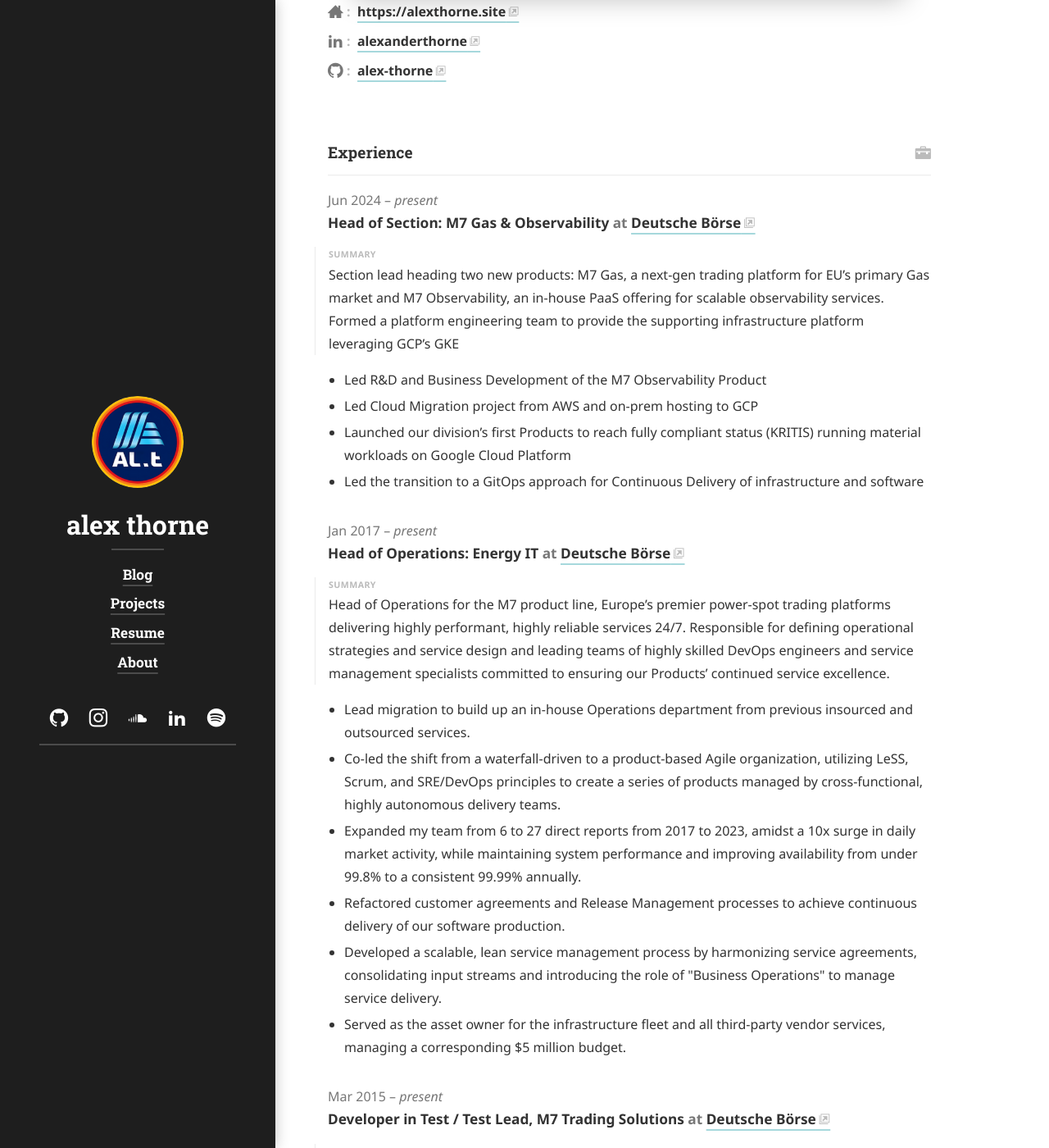
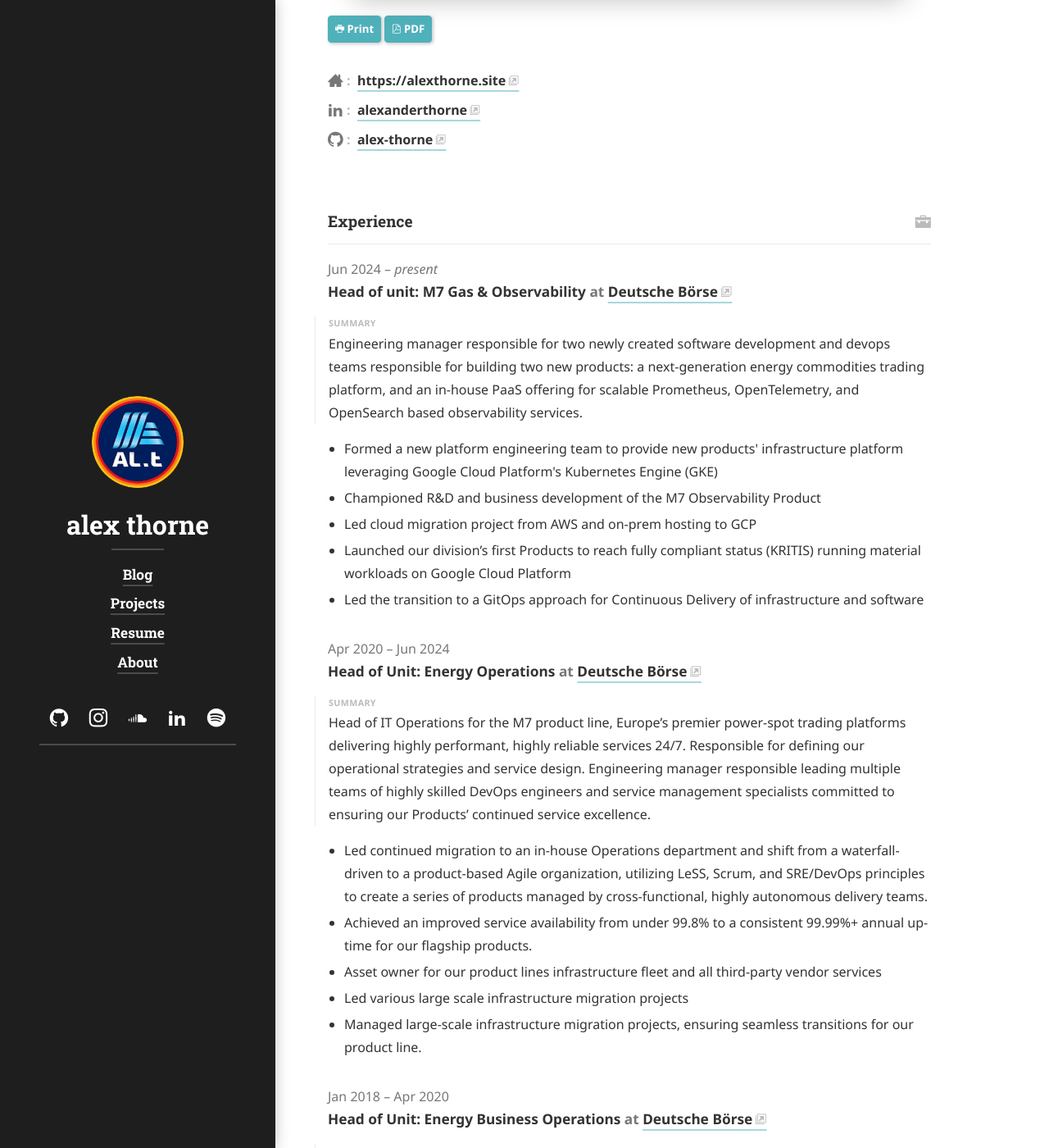
Before and after one commit to alex-thorne/blog, a Jekyll site: the page built from resume.md, in a window 1280 px wide and 1400 px high, scrolled down 528 px. Shown: the whole window at 82% size. Built offline with Jekyll 4.4.1, drawn with Linux system fonts in a browser that asks for light colours; cached includes are drawn as plain includes; nearby versions of some CDN libraries; some web fonts are replaced; library files that are not in the unit come from our copies; some of the changed text lies outside the part shown.

Commit message:
Feb25 resume updates

```diff
--- a/_data/resume.yml
+++ b/_data/resume.yml
@@ -9,12 +9,12 @@ basics:
 #  phone: ""
   website: "https://alexthorne.site"
   summary: >
-    For the last ten years I’ve committed myself to leading my Product line’s IT Operations to success.
+    For the last ten years I’ve committed myself to the Energy M7 Product Line of Deutsche Börse and our continued aim to deliver best-in-class commodities trading platforms via true agile software development methodologies and everything-as-code driven infrastructure and delivery systems.
     I’m a process specialist with a continued record of establishing efficient, sustainable process areas and highly performant teams.
     I’m an experienced leader adept at cultivating effective team dynamics and healthy organizations.
     I’m a seasoned communications expert with experience in developing and conveying strategy.
     I’m committed to service excellence and delivering phenomenal customer care.
-    And I’m a dedicated team member with a strong sense of ownership.
+    And I’m a dedicated team member with a strong sense of ownership willingess to do whatever it takes to help my teams meet their goals.
   # location:
   #   address: ""
   #   postalCode: ""
@@ -30,44 +30,86 @@ basics:
       url: "https://github.com/alex-thorne"
 work:
   - company: "Deutsche Börse"
-    position: "Head of Section: M7 Gas & Observability"
+    position: "Head of unit: M7 Gas & Observability"
     website: "https://deutsche-boerse.com/dbg-en/"
     startDate: "2024-06-01"
     endDate: ""
     summary: >
-      Section lead heading two new products: M7 Gas, a next-gen trading platform for EU’s primary Gas market and M7 Observability, an in-house PaaS offering for scalable observability services. Formed a platform engineering team to provide the supporting infrastructure platform leveraging GCP’s GKE
+      Engineering manager responsible for two newly created software development and devops teams responsible for building two new products: a next-generation energy commodities trading platform, and an in-house PaaS offering for scalable Prometheus, OpenTelemetry, and OpenSearch based observability services.
     highlights:
-        - Led R&D and Business Development of the M7 Observability Product
-        - Led Cloud Migration project from AWS and on-prem hosting to GCP
+        - Formed a new platform engineering team to provide new products' infrastructure platform leveraging Google Cloud Platform's Kubernetes Engine (GKE)
+        - Championed R&D and business development of the M7 Observability Product
+        - Led cloud migration project from AWS and on-prem hosting to GCP
         - Launched our division’s first Products to reach fully compliant status (KRITIS) running material workloads on Google Cloud Platform
         - Led the transition to a GitOps approach for Continuous Delivery of infrastructure and software
 
   - company: "Deutsche Börse"
-    position: "Head of Operations: Energy IT"
+    position: "Head of Unit: Energy Operations"
     website: "https://deutsche-boerse.com/dbg-en/"
-    startDate: "2017-01-01"
-    endDate: ""
+    startDate: "2020-04-01"
+    endDate: "2024-06-01"
     summary: >
-      Head of Operations for the M7 product line, Europe's premier power-spot trading platforms delivering highly performant, highly reliable services 24/7. Responsible for defining operational strategies and service design and  leading teams of highly skilled DevOps engineers and service management specialists committed to ensuring our Products’ continued service excellence.
+      Head of IT Operations for the M7 product line, Europe’s premier power-spot trading platforms delivering highly performant, highly reliable services 24/7. Responsible for defining our operational strategies and service design. Engineering manager responsible leading multiple teams of highly skilled DevOps engineers and service management specialists committed to ensuring our Products’ continued service excellence.
     highlights:
-        - Lead migration to build up an in-house Operations department from previous insourced and outsourced services.
-        - Co-led the shift from a waterfall-driven to a product-based Agile organization, utilizing LeSS, Scrum, and SRE/DevOps principles to create a series of products managed by cross-functional, highly autonomous delivery teams.
-        - Expanded my team from 6 to 27 direct reports from 2017 to 2023, amidst a 10x surge in daily market activity, while maintaining system performance and improving availability from under 99.8% to a consistent 99.99% annually.
-        - Refactored customer agreements and Release Management processes to achieve continuous delivery of our software production.
-        - Developed a scalable, lean service management process by harmonizing service agreements, consolidating input streams and introducing the role of "Business Operations" to manage service delivery.
-        - Served as the asset owner for the infrastructure fleet and all third-party vendor services, managing a corresponding $5 million budget.
+        - Led continued migration to an in-house Operations department and shift from a waterfall-driven to a product-based Agile organization, utilizing LeSS, Scrum, and SRE/DevOps principles to create a series of products managed by cross-functional, highly autonomous delivery teams.
+        - Achieved an improved service availability from under 99.8% to a consistent 99.99%+ annual up-time for our flagship products.
+        - Asset owner for our product lines infrastructure fleet and all third-party vendor services
+        - Led various large scale infrastructure migration projects
+        - Managed large-scale infrastructure migration projects, ensuring seamless transitions for our product line.
 
   - company: "Deutsche Börse"
-    position: "Developer in Test / Test Lead, M7 Trading Solutions"
+    position: "Head of Unit: Energy Business Operations"
+    website: "https://deutsche-boerse.com/dbg-en/"
+    startDate: "2018-01-01"
+    endDate: "2020-04-01"
+    summary: >
+      Head of the newly formed Energy Business Operations team, leading the migration to an in-house agile product-focused IT operations department from previous insourced and outsourced services.
+    highlights:
+        - Developed a scalable, lean service management process by harmonizing service agreements, consolidating input streams and introducing the role of "Business Operations" to manage service delivery.
+        - Championed the migration from various issue management and customer-relationship management systems to a consolidated Jira Service Desk and Jira Software platform.
+        - Refactored customer agreements and Release Management processes to achieve continuous delivery of our software to production.
+
+  - company: "Deutsche Börse"
+    position: "DevOps Engineer, Service Implementation"
+    website: "https://deutsche-boerse.com/dbg-en/"
+    startDate: "2016-10-01"
+    endDate: "2018-01-01"
+    summary: >
+      Member of the Service Implementation team, supporting transition of software development projects to release to customer.
+    highlights:
+        -  Planned and coordinated systems integration requirements for customer acceptance testing and production release of large scale software development projects for Deutsche Boerse's M7 Energy products
+        - Supported migration to an IaC delivery approach using Ansible & Jenkins for our full product line, ensuring seamless failover and zero-downtime production deployments.
+        - Led business and functional analysis to determine non-functional product requirements including backup, recovery, and data archiving; seamless failover and zero-downtime production deployments.
+        - Responsible for disaster recovery planning and testing
+
+  - company: "Deutsche Börse"
+    position: "Software Development Engineer in Test"
     website: "https://deutsche-boerse.com/dbg-en/"
     startDate: "2015-03-01"
-    endDate: ""
+    endDate: "2016-10-01"
     summary: >
       Responsible for test automation, development and maintenance of test tools, test planning, test management and coordination, non-functional systems testing, networking and systems administration, integration and deployment processes.
     highlights:
-        - Main contributor to our department’s first fully automated GUI test suite (Selenium WebDriver for Java)
-        - Built and maintained a series of VirtualBox images to allow for local testing by our test team
-        - Lead initiative for adoption of Cucumber as an test modeling approach for QA and Customer UAT
+        - Developed and maintained test automation suite using Selenium WebDriver for Java.
+        - Created test tools for our development teams, including test environment virtualization and its deployment automation.
+        - Responsible for test planning and coordination of both feature and non-functional, technical systems testing for multiple large scale release projects.
+        - Supported development & maintenance of continuous integration and delivery processes for software development projects.
+
+  - company: "Apple, Inc."
+    position: "Hardware & Software Technician"
+    website: "https://apple.com"
+    startDate: "2011-10-01"
+    endDate: "2014-04-01"
+    summary: >
+      Senior technician responsible service and support for Apple hardware devices and OSX & iOS softwares. Service management process specialist responsible for developing and streamlining service strategies. Hardware repair technician certified for all Apple hardware products. Mentored and assisted team members in advanced troubleshooting and diagnostics.
+
+  - company: "Carl Zeiss Meditec"
+    position: "Clinical Test Specialist"
+    website: "https://apple.com"
+    startDate: "2011-10-01"
+    endDate: "2014-04-01"
+    summary: >
+      Quality Assurance team member responsible for end of factory line testing of new, flagship retinal imaging device: Cirrus OTC. Redeveloped QA factory testing module. Tracked and analyzed test program data and presented program results to quality control meetings.
 
 volunteer:
   - organization: "The Nature And Biodiversity Conservation Union Germany"
@@ -88,6 +130,30 @@ education:
 #      - ""
 
 skills:
+  - name: "Agile software development methodologies"
+    level: "Expert"
+  - name: "DevOps principles"
+    level: "Expert"
+  - name: "Service Management"
+    level: "Expert"
+  - name: "Infrastructure as Code"
+    level: "Expert"
+  - name: "Google Cloud Platform"
+    level: "Beginner"
+  - name: "AWS"
+    level: "Intermediate"
+  - name: "Prometheus"
+    level: "Beginner"
+  - name: "OpenTelemetry"
+    level: "Beginner"
+  - name: "OpenSearch"
+    level: "Beginner"
+  - name: "Kubernetes"
+    level: "Beginner"
+  - name: "GitOps"
+    level: "Intermediate"
+  - name: "Jenkins"
+    level: "Intermediate"
   - name: "Ansible"
     level: "Intermediate"
   - name: "Terraform"
@@ -96,8 +162,6 @@ skills:
     level: "Intermediate"
   - name: "Python"
     level: "Beginner"
-  - name: "GCP"
-    level: "Intermediate"
   - name: "Jira admin."
     level: "Expert"
   - name: "Confluence admin."
@@ -122,3 +186,28 @@ interests:
 #   - name: "Antoine Vigues,Product Lead: M7 Trading Solutions, Deutsche Börse"
 #     reference: >
 #       tbd
+
+# certificates:
+#   - name: "Certified Scrum Master"
+#     authority: "Scrum Alliance"
+#     startDate: "2020-01-01"
+#     endDate: "2022-01-01"
+#     url: "https://www.scrumalliance.org/"
+
+#   - name: "Apple certified hardware technician"
+#     authority: "Scrum Alliance"
+#     startDate: "2020-01-01"
+#     endDate: "2022-01-01"
+#     url: "https://www.scrumalliance.org/"
+
+#   - name: "Apple certified OSX software technician"
+#     authority: "Scrum Alliance"
+#     startDate: "2020-01-01"
+#     endDate: "2022-01-01"
+#     url: "https://www.scrumalliance.org/"
+
+#   - name: "Apple certified small devices technician"
+#     authority: "Scrum Alliance"
+#     startDate: "2020-01-01"
+#     endDate: "2022-01-01"
+#     url: "https://www.scrumalliance.org/"
```
Also changed, not shown: 1 other file.
